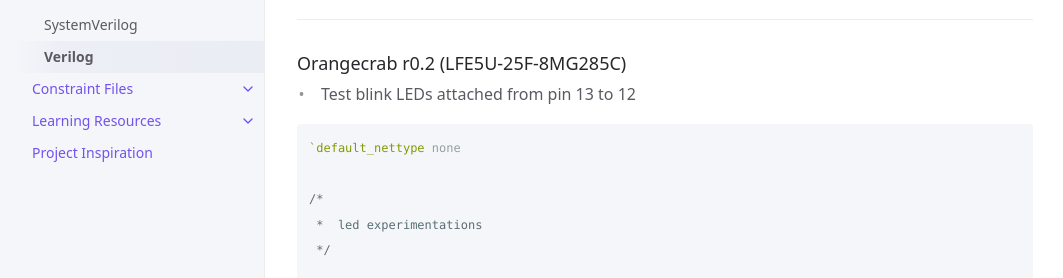
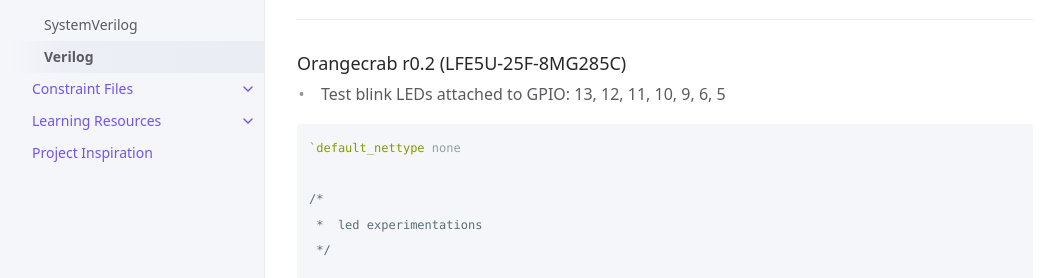
Before and after one commit to relksorg/relksorg.github.io, a Jekyll site: the page built from docs/code/Verilog.md, in a window 1280 px wide and 900 px high. Shown: the part 163-441 px from the top of the window, without its empty margins (107-1170 px from the left). Built offline with Jekyll 4.4.1, drawn with Linux system fonts in a browser that asks for light colours.

Commit message:
Update Verilog.md

````diff
--- a/docs/code/Verilog.md
+++ b/docs/code/Verilog.md
@@ -10,7 +10,7 @@ nav_order: 2
 ---
 
 ### Orangecrab r0.2 (LFE5U-25F-8MG285C)
-* Test blink LEDs attached from pin 13 to 12
+* Test blink LEDs attached to GPIO: 13, 12, 11, 10, 9, 6, 5
 
 ```verilog
 `default_nettype none
````
